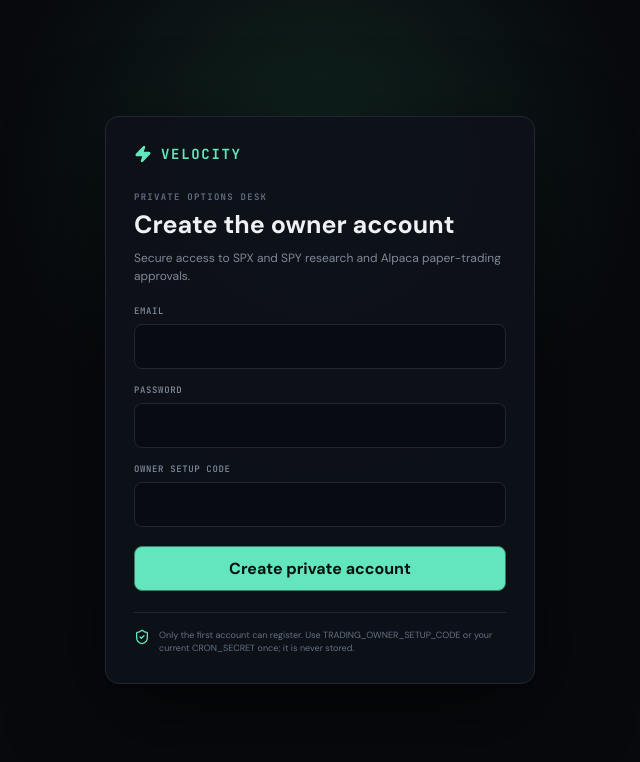
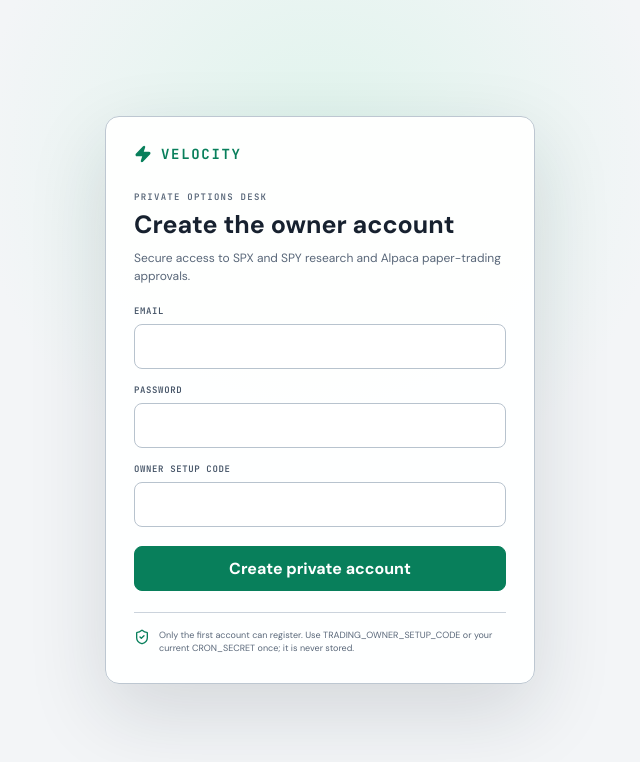
Before and after one commit to hajimupakura/trading_agent, a Next.js app in the folder apps/trading/: page /login in a window 1280 px wide. Shown: the top 762 px of the page, without its empty margins (320-960 px from the left). Built offline with nearby package versions, Linux system fonts and the light colour scheme; no server answers.

Commit message:
style: add high-contrast light trading theme

```diff
--- a/apps/trading/app/dashboard/command-center.tsx
+++ b/apps/trading/app/dashboard/command-center.tsx
@@ -389,7 +389,7 @@ function PriceChart({ bars, reference }: { bars: Bar[]; reference: number | null
     return { visible, min, max, points, area, referenceY: reference == null ? null : y(reference) };
   }, [bars, reference]);
   if (!chart) return <div className="chart-empty"><Activity size={24} />Chart populates when the live bar feed is available.</div>;
-  return <div className="price-chart"><svg viewBox="0 0 1000 300" preserveAspectRatio="none" role="img" aria-label="Recent one-minute price chart"><defs><linearGradient id="price-fill" x1="0" y1="0" x2="0" y2="1"><stop offset="0%" stopColor="#63e6be" stopOpacity=".25"/><stop offset="100%" stopColor="#63e6be" stopOpacity="0"/></linearGradient></defs><g className="grid-lines"><line x1="0" x2="1000" y1="40" y2="40"/><line x1="0" x2="1000" y1="113" y2="113"/><line x1="0" x2="1000" y1="186" y2="186"/><line x1="0" x2="1000" y1="260" y2="260"/></g>{chart.referenceY != null ? <line className="reference-line" x1="0" x2="1000" y1={chart.referenceY} y2={chart.referenceY}/> : null}<polygon className="price-area" points={chart.area}/><polyline className="price-line" points={chart.points}/></svg><span className="chart-high">{money(chart.max)}</span><span className="chart-low">{money(chart.min)}</span></div>;
+  return <div className="price-chart"><svg viewBox="0 0 1000 300" preserveAspectRatio="none" role="img" aria-label="Recent one-minute price chart"><defs><linearGradient id="price-fill" x1="0" y1="0" x2="0" y2="1"><stop offset="0%" stopColor="#087f5b" stopOpacity=".22"/><stop offset="100%" stopColor="#087f5b" stopOpacity="0"/></linearGradient></defs><g className="grid-lines"><line x1="0" x2="1000" y1="40" y2="40"/><line x1="0" x2="1000" y1="113" y2="113"/><line x1="0" x2="1000" y1="186" y2="186"/><line x1="0" x2="1000" y1="260" y2="260"/></g>{chart.referenceY != null ? <line className="reference-line" x1="0" x2="1000" y1={chart.referenceY} y2={chart.referenceY}/> : null}<polygon className="price-area" points={chart.area}/><polyline className="price-line" points={chart.points}/></svg><span className="chart-high">{money(chart.max)}</span><span className="chart-low">{money(chart.min)}</span></div>;
 }
 
 function ContractRow({ contract, rank, onSelect }: { contract: Contract; rank: number; onSelect?: (contract: Contract) => void }) {
--- a/apps/trading/app/globals.css
+++ b/apps/trading/app/globals.css
@@ -1,20 +1,20 @@
 @import url('https://fonts.googleapis.com/css2?family=DM+Sans:wght@400;500;600;700&family=JetBrains+Mono:wght@400;500;600;700&display=swap');
 
 :root {
-  color-scheme: dark;
-  --bg: #07090d;
-  --surface: #0d1118;
-  --surface-raised: #111722;
-  --line: #202733;
-  --line-soft: #171d27;
-  --muted: #7c8899;
-  --text: #eef2f6;
-  --green: #63e6be;
-  --green-deep: #102c27;
-  --red: #ff7185;
-  --red-deep: #321820;
-  --amber: #f4bd62;
-  --blue: #77a7ff;
+  color-scheme: light;
+  --bg: #f3f5f7;
+  --surface: #ffffff;
+  --surface-raised: #f8fafc;
+  --line: #cbd3dc;
+  --line-soft: #e1e6eb;
+  --muted: #596779;
+  --text: #17212f;
+  --green: #087f5b;
+  --green-deep: #dff5ec;
+  --red: #c43d53;
+  --red-deep: #fde8ec;
+  --amber: #9a5c00;
+  --blue: #2563a8;
 }
 
 * { box-sizing: border-box; }
@@ -142,3 +142,124 @@ button { cursor: pointer; }
 .ticket-grid { grid-template-columns:repeat(3,minmax(0,1fr)); }
 .ticket-grid input { background:rgba(148,163,184,.08); border:1px solid rgba(148,163,184,.25); border-radius:8px; color:inherit; font:inherit; padding:7px 10px; width:100%; }
 .approve-button.robinhood-execute { background:linear-gradient(135deg,#0f9d58,#0b7a44); }
+
+/* Light command-center theme: high-contrast data on neutral grey-white surfaces. */
+.sidebar { background:#f8fafb; box-shadow:2px 0 12px rgba(23,33,47,.04); }
+.desk-label, .eyebrow, .market-status, .paper-strip span, .manager-strip span,
+.market-card-top, .market-card p, .card-heading, .section-heading, .signal-kicker,
+.contract-symbol p, .contract-price p, .contract-price span, .contract-stats span,
+.technical div span, .table-heading p, .chart-high, .chart-low, .risk-footer,
+.replay-control label, .replay-summary span, .analytics-kpi span,
+.breakdown-head, .diagnostic-list span, .sample-side span, .settings-field small,
+.toggle-setting small, .broker-card-title span, .broker-status span,
+.approval-symbol span, .approval-grid span, .auth-copy, .auth-security {
+  color:#596779;
+}
+.nav-item { color:#526173; }
+.nav-item:hover { color:#17212f; background:#eef2f5; }
+.nav-item.active { color:#10251f; background:#e3f3ed; }
+.nav-item small { color:#667587; }
+.sidebar-note, .manager-strip.active, .settings-warning, .evidence-banner.credible,
+.order-message, .price-cap, .dte-tabs button.selected, .choice-row button.selected,
+.auth-alert { border-color:#91c8b5; background:#e8f6f1; color:#086c4f; }
+.sidebar-note strong { color:#153f34; }
+.sidebar-note span, .settings-warning span { color:#3e6d60; }
+.topbar { background:rgba(248,250,251,.94); box-shadow:0 1px 9px rgba(23,33,47,.04); }
+.market-status b { color:#3e4b5b; }
+.logout-button, .alert-button, .refresh-button, .export-report, .cancel-button,
+.symbol-switch, .dte-tabs button, .choice-row button {
+  border-color:#c4cdd7;
+  background:#f7f9fb;
+  color:#3f4d5e;
+}
+.logout-button:hover, .refresh-button:hover { color:#17212f; border-color:#8f9cab; background:#fff; }
+.alert-popover { border-color:#b9c4cf; background:#fff; box-shadow:0 18px 55px rgba(23,33,47,.18); }
+.alert-popover-head>strong, .alert-list strong { color:#263344; }
+.alert-popover>p, .alert-list small, .alert-list em { color:#596779; }
+.alert-list>button { background:#fff; color:#334155; }
+.alert-list>button:hover { background:#f2f5f7; }
+.alert-list>button.read { opacity:.68; }
+.alert-list>button>i { background:#e9eef3; color:#526173; }
+.alert-list>button.critical>i { background:#fde8ec; }
+.alert-list>button.warning>i { background:#fff1d5; }
+.alert-list>button.success>i { background:#dff5ec; }
+.symbol-switch button { color:#526173; }
+.symbol-switch button.selected { color:#fff; background:var(--green); box-shadow:0 3px 14px rgba(8,127,91,.18); }
+.system-alert, .evidence-banner { border-color:#dfbd7c; background:#fff5df; color:#754700; }
+.order-message.error, .auth-alert.error { border-color:#e0a3ae; background:#fff0f2; color:#9d273b; }
+.paper-strip { background:var(--line); }
+.paper-strip > div { background:#fff; }
+.robinhood-state a { color:#a82f45; }
+.robinhood-state a:hover { color:#7f1d31; }
+.manager-strip { border-color:#e0a3ae; background:#fff2f4; }
+.manager-strip small { color:#596779; }
+.kill-manager, .broker-disconnect { border-color:#d78e9a; background:#fff0f2; color:#a82f45; }
+.resume-manager, .approve-button, .broker-connect, .save-settings, .run-replay {
+  border-color:#087f5b; background:#087f5b; color:#fff;
+}
+.approve-button:hover:not(:disabled) { background:#066b4d; }
+.market-card, .signal-card, .contract-card, .chart-card, .technicals-card,
+.contracts-card, .replay-control, .replay-summary article, .replay-report,
+.analytics-kpi, .analytics-card, .sample-card, .settings-card, .broker-card {
+  background:#fff;
+  box-shadow:0 1px 3px rgba(23,33,47,.045);
+}
+.signal-card.call { border-color:#91c8b5; background:linear-gradient(135deg,#eef9f5 0,#fff 62%); }
+.signal-card.put { border-color:#e4aab4; background:linear-gradient(135deg,#fff2f4 0,#fff 62%); }
+.engine-tag { border-color:#c7d0d9; background:#f2f5f7; color:#526173; }
+.hover-tooltip { border-color:#9ba8b5; background:#fff; color:#263344; box-shadow:0 12px 30px rgba(23,33,47,.16); }
+.hover-tooltip::before { border-color:#9ba8b5; background:#fff; }
+.signal-subtitle, .reason-list div, .empty-contract, .empty-contract span { color:#526173; }
+.confidence { background:conic-gradient(var(--green) var(--score),#dbe2e8 var(--score)); }
+.confidence::after { background:#fff; }
+.confidence span { color:#596779; }
+.invalidation { background:#fff0f2; }
+.invalidation span { color:#7f4550; }
+.empty-contract strong, .section-heading strong { color:#334155; }
+.grid-lines line { stroke:#d9e0e6; }
+.chart-empty { color:#596779; }
+.state-dot { background:#8794a3; }
+.dte-tabs span, .rank { background:#e8edf2; color:#405064; }
+th { background:#f3f6f8; color:#465568; }
+td { color:#354255; }
+tbody tr:hover { background:#f2f7f5; }
+.rejected { opacity:.72; }
+.rejected:hover { opacity:1; }
+.contract-ticker, .debit { color:#263344; }
+.replay-control input, .settings-field input, .number-input, .ticket-grid input,
+.auth-form input, .field, .contract-search {
+  border-color:#b8c3ce; background:#fff; color:#17212f; color-scheme:light;
+}
+.replay-disclosure { border-color:#b8c9d9; background:#eef5fb; color:#3f5870; }
+.replay-empty { border-color:#b9c4cf; color:#596779; }
+.replay-empty h2, .replay-summary strong, .analytics-kpi strong { color:#263344; }
+.replay-notes strong, .replay-limitations strong, .settings-card-title,
+.broker-card-title strong, .broker-status strong { color:#465568; }
+.replay-limitations p, .sample-card>p { color:#596779; }
+.evidence-banner span { color:#5d6876; }
+.breakdown-head { color:#596779; }
+.breakdown-row strong { color:#2e3c4e; }
+.breakdown-row span { color:#526173; }
+.sample-arrow { color:#7d8996; }
+.sample-side { border-color:#d5dce3; background:#f8fafb; }
+.sample-side>strong { color:#465568; }
+.settings-field>span, .toggle-setting strong { color:#344255; }
+.number-input i { color:#526173; }
+.toggle-setting>i { background:#cbd4dc; }
+.toggle-setting>i:after { background:#fff; box-shadow:0 1px 3px rgba(23,33,47,.2); }
+.toggle-setting input:checked+i { background:#087f5b; }
+.toggle-setting input:checked+i:after { background:#fff; }
+.approval-backdrop { background:rgba(30,41,55,.38); }
+.approval-modal { border-color:#aeb9c4; background:#fff; box-shadow:0 24px 90px rgba(23,33,47,.26); }
+.approval-grid { background:#d5dce3; }
+.approval-grid div, .approval-warning { background:#f5f7f9; }
+.approval-warning { color:#526173; }
+.confirm-button { border-color:#087f5b; background:#087f5b; color:#fff; }
+.auth-shell { background:radial-gradient(circle at 50% 20%,#dff4ec 0,transparent 38%),var(--bg); }
+.auth-card { border-color:#bdc7d1; background:rgba(255,255,255,.96); box-shadow:0 28px 80px rgba(23,33,47,.14); }
+.auth-form label { color:#465568; }
+.auth-form input:focus, .contract-search:focus { border-color:#087f5b; box-shadow:0 0 0 3px rgba(8,127,91,.12); }
+.auth-form button { border-color:#087f5b; background:#087f5b; color:#fff; }
+.contract-table tbody tr.clickable:hover td { background:#eef7f3; }
+.table-tools p, .inspect-grid span { color:#596779; }
+.approve-button.robinhood-execute { background:linear-gradient(135deg,#087f5b,#066b4d); color:#fff; }
```
